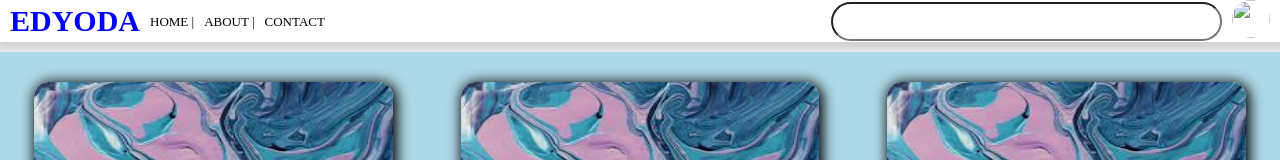
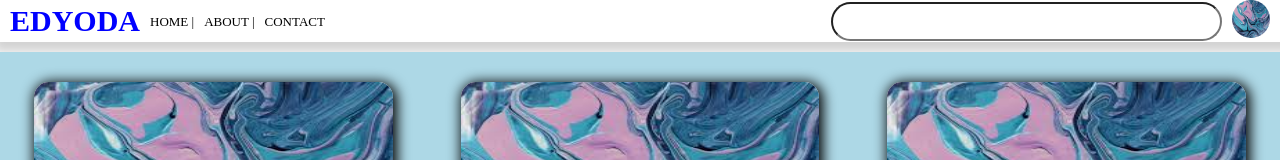
Before and after one commit to ujjugu/MY, a plain HTML site: page index.html in a window 1280 px wide. Shown: the top 160 px of the page. Drawn offline with Linux system fonts and the light colour scheme.

Commit message:
Add files via upload

```diff
--- a/index.html
+++ b/index.html
@@ -19,7 +19,7 @@
     			<input type="search" name="" class="search_i">
     		</div>
     		<div class="prof_pic s_im">
-    			<img src="images.png" class="image">
+    			<img src="contentpage.jpeg" class="image">
     		</div>
     	</div>
 
```
